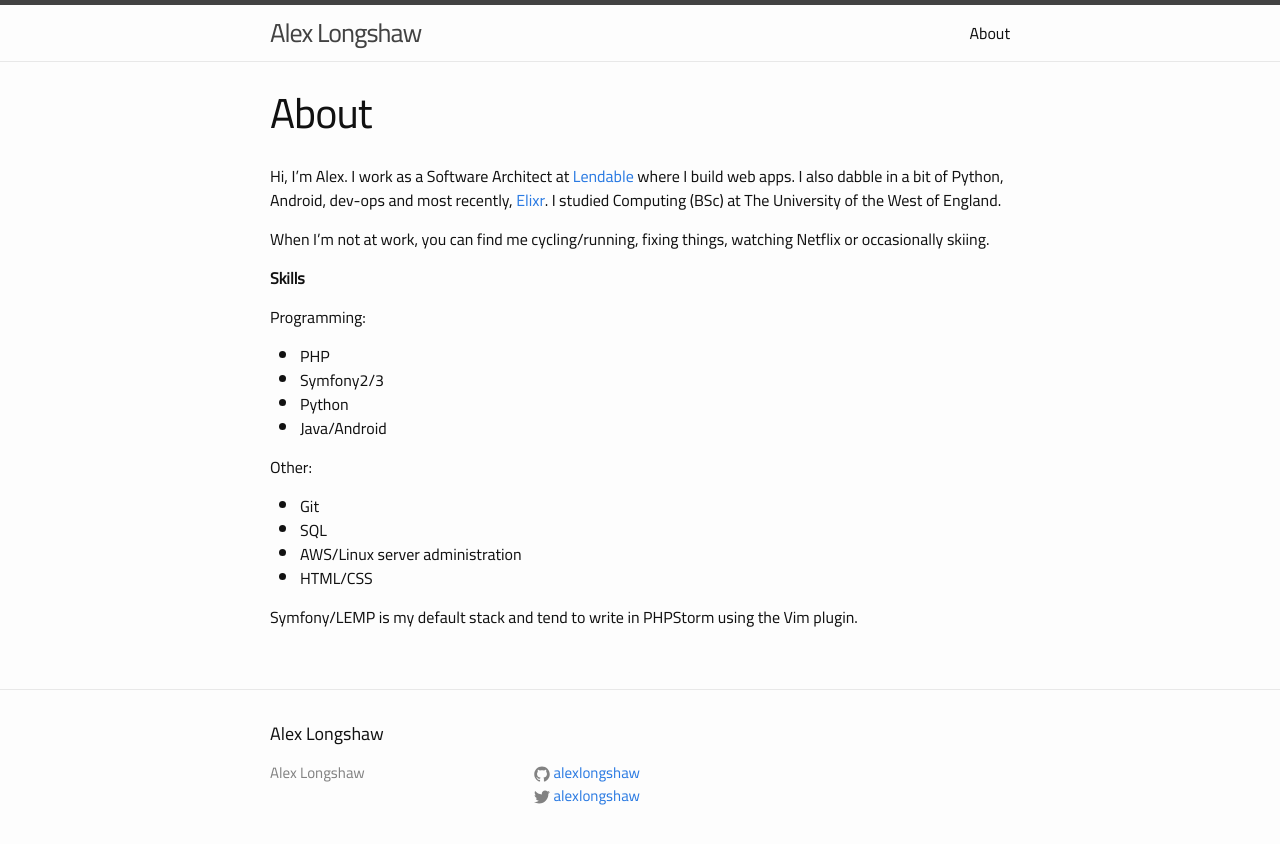
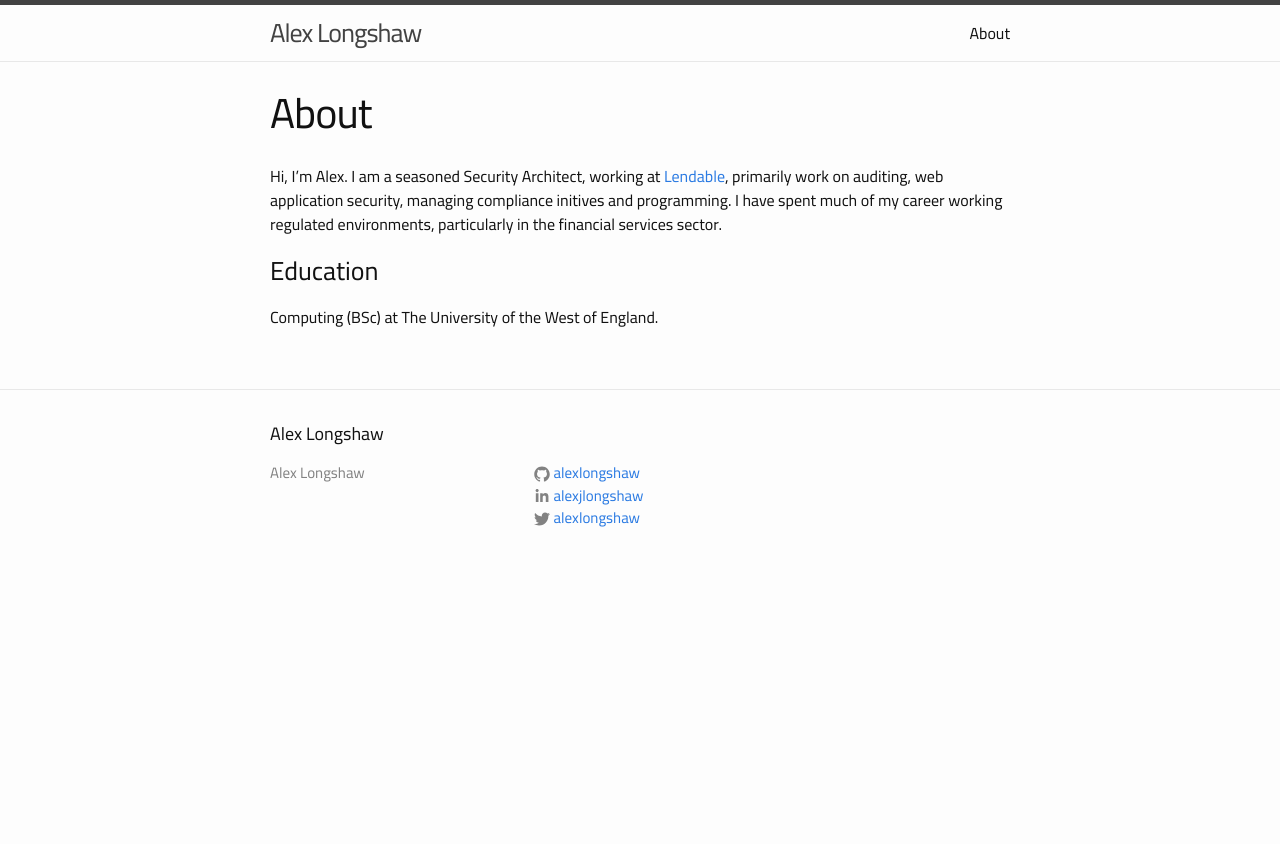
Before and after one commit to alexlongshaw/alexlongshaw.github.io, a Jekyll site: the page built from about.md, in a window 1280 px wide. Shown: the top 844 px of the page. Built offline with Jekyll 4.4.1, drawn with Linux system fonts in a browser that asks for light colours.

Commit message:
Update social/about

```diff
--- a/_includes/footer.html
+++ b/_includes/footer.html
@@ -13,17 +13,26 @@
 
       <div class="footer-col footer-col-2">
         <ul class="social-media-list">
-          {% if site.github_username %}
           <li>
-            {% include icon-github.html username=site.github_username %}
+            <a href="https://github.com/alexlongshaw">
+              <span class="icon icon--github">{% include icon-github.svg %}</span>
+              <span class="username">alexlongshaw</span>
+            </a>
           </li>
-          {% endif %}
 
-          {% if site.twitter_username %}
           <li>
-            {% include icon-twitter.html username=site.twitter_username %}
+            <a href="https://www.linkedin.com/in/alexjlongshaw">
+              <span class="icon icon--linkedin">{% include icon-linkedin.svg %}</span>
+              <span class="username">alexjlongshaw</span>
+            </a>
           </li>
-          {% endif %}
+
+          <li>
+            <a href="https://twitter.com/alexlongshaw">
+              <span class="icon icon--twitter">{% include icon-twitter.svg %}</span>
+              <span class="username">alexlongshaw</span>
+            </a>
+          </li>
         </ul>
       </div>
 
--- a/_includes/icon-github.html
+++ /dev/null
@@ -1 +0,0 @@
-<a href="https://github.com/{{ include.username }}"><span class="icon icon--github">{% include icon-github.svg %}</span><span class="username">{{ include.username }}</span></a>
--- a/_includes/icon-twitter.html
+++ /dev/null
@@ -1 +0,0 @@
-<a href="https://twitter.com/{{ include.username }}"><span class="icon icon--twitter">{% include icon-twitter.svg %}</span><span class="username">{{ include.username }}</span></a>
--- a/about.md
+++ b/about.md
@@ -4,25 +4,8 @@ title: About
 permalink: /about/
 ---
 
-Hi, I'm Alex. I work as a Software Architect at [Lendable](https://www.lendable.co.uk/) where I build web apps. I also dabble in a bit of Python, Android, dev-ops and most recently, [Elixr](http://elixir-lang.org/). I studied Computing (BSc) at The University of the West of England.
+ Hi, I'm Alex. I am a seasoned Security Architect, working at [Lendable](https://www.lendable.co.uk/), primarily work on auditing, web application security, managing compliance initives and programming. I have spent much of my career working regulated environments, particularly in the financial services sector.
 
-When I'm not at work, you can find me cycling/running, fixing things, watching Netflix or occasionally skiing.
+### Education
 
-
-**Skills**
-
-Programming:
-
-* PHP
-* Symfony2/3
-* Python
-* Java/Android
-
-Other:
-
-* Git
-* SQL
-* AWS/Linux server administration
-* HTML/CSS
-
-Symfony/LEMP is my default stack and tend to write in PHPStorm using the Vim plugin.
+Computing (BSc) at The University of the West of England.
```
Also changed, not shown: _includes/icon-linkedin.svg (added).
